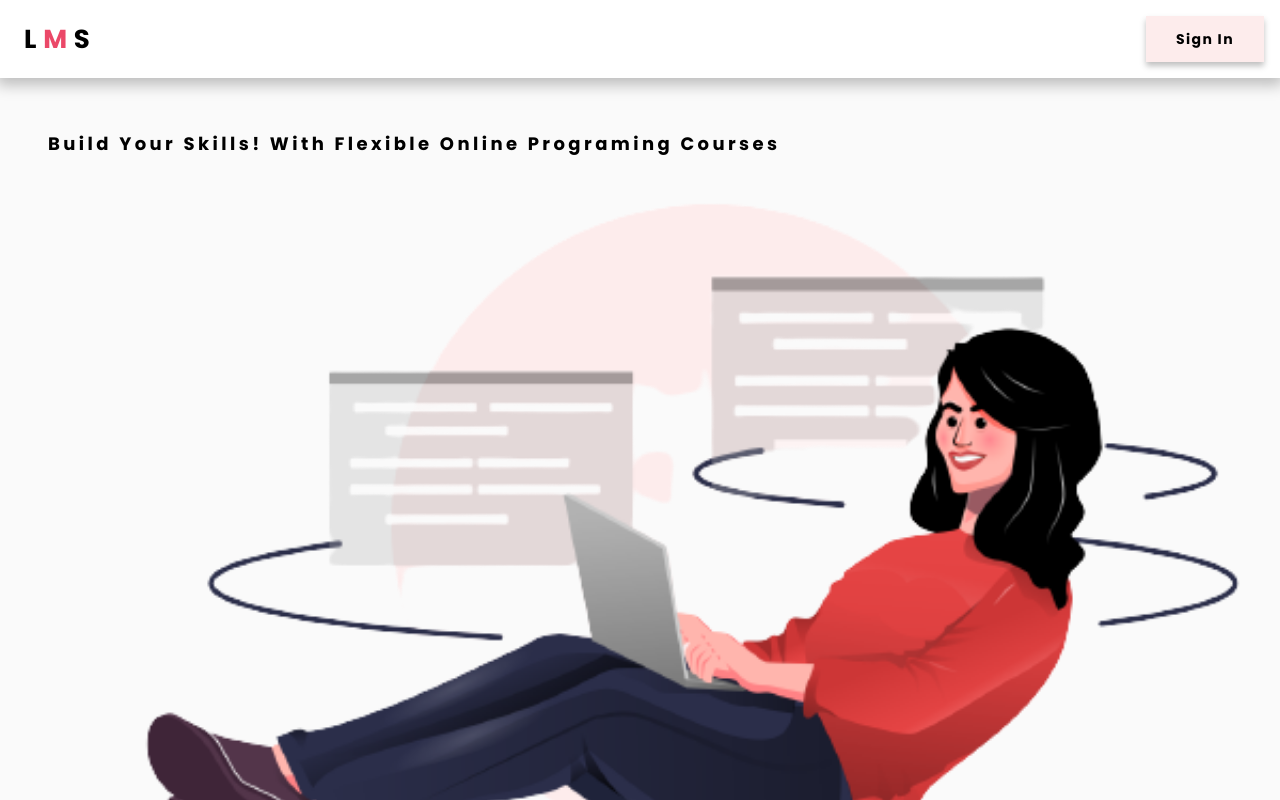
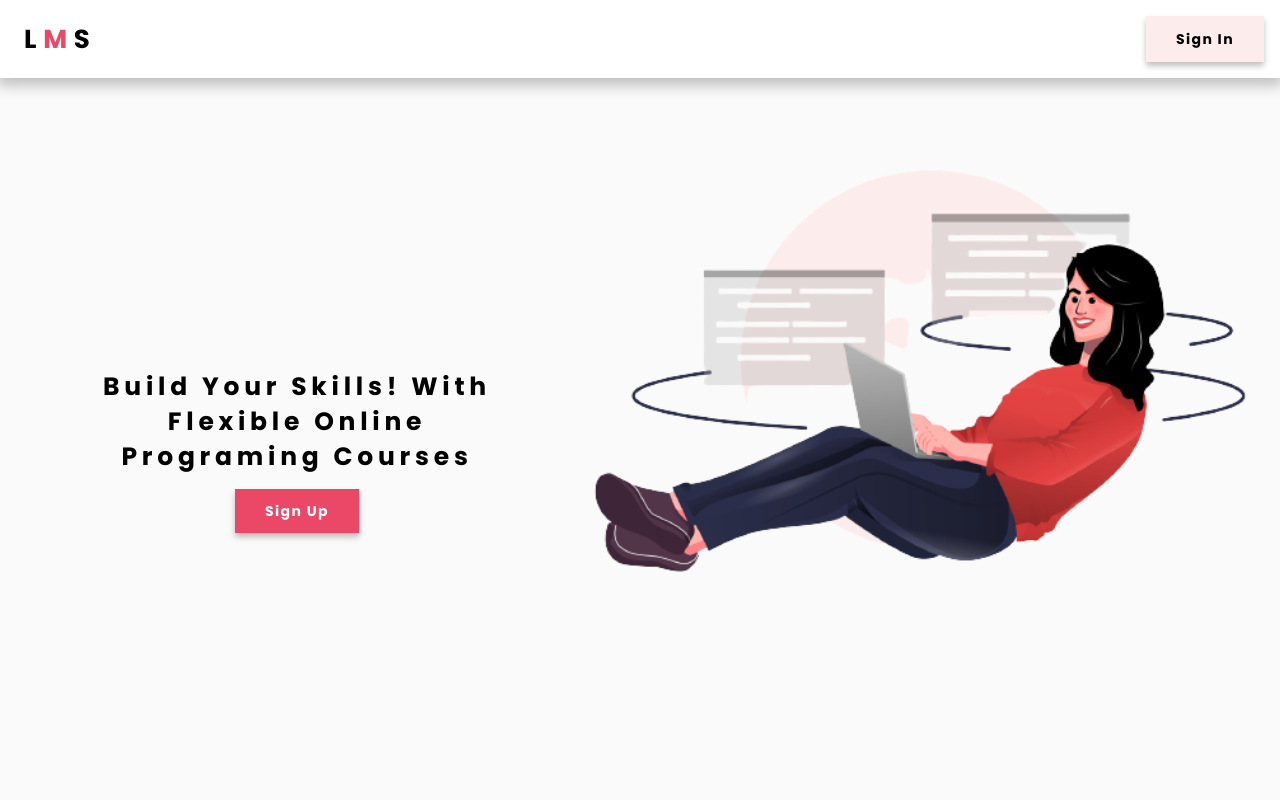
Before and after one commit to HassanObeid89/learning-management-system, a React (Create React App) app: page / in a window 1280 px wide. Shown: the top 800 px of the page. Built offline with nearby package versions, Linux system fonts and the light colour scheme; no server answers; the database is empty.

Commit message:
media query landing page.

```diff
--- a/src/css/components/courseCard.css
+++ b/src/css/components/courseCard.css
@@ -48,7 +48,7 @@
   text-align: center;
 }
 .courses-page main {
-  width: 80%;
+  width: 90%;
   margin: 0 auto;
 }
 
@@ -75,5 +75,10 @@
         column-gap: 30px;
         row-gap: 16px;
       }
+      .courses-page section {
+        float: right;
+        margin-right: 80px;
+        margin-top: 100px;
+      }
   }
 }
--- a/src/css/components/landingPage.css
+++ b/src/css/components/landingPage.css
@@ -15,3 +15,22 @@
   text-align: left;
   padding: var(--space-big);
 }
+
+@media screen and (min-width:960px){
+  .landing-page {
+    display: flex;
+    align-items: center;
+  }
+  .landing-page section {
+    margin-left: 48px;
+  }
+  .landing-page p {
+    letter-spacing: 0.19em;
+    font-weight: 900;
+    font-size: var(--font-title-desktop);
+    line-height: 35px;
+    text-align: center;
+    padding: var(--space-big);
+    width: 450px;
+  }
+}
--- a/src/pages/LandingPage.jsx
+++ b/src/pages/LandingPage.jsx
@@ -8,13 +8,15 @@ import hero from "../assets/images/hero-LMS.png";
 export default function LandingPage() {
   return (
     <div className='landing-page'>
+      <section>
       <p>
         Build Your Skills! With Flexible Online Programing  Courses
       </p>
-      <img src={hero} alt="" />
       <Link className="button-main" to="/sign-up">
         Sign Up
       </Link>
+      </section>
+      <img src={hero} alt="" />
     </div>
   );
 }
```
